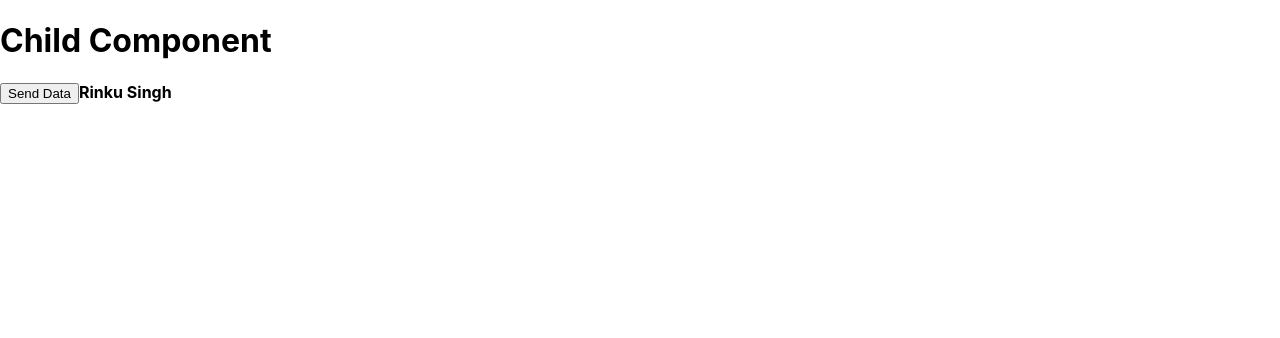
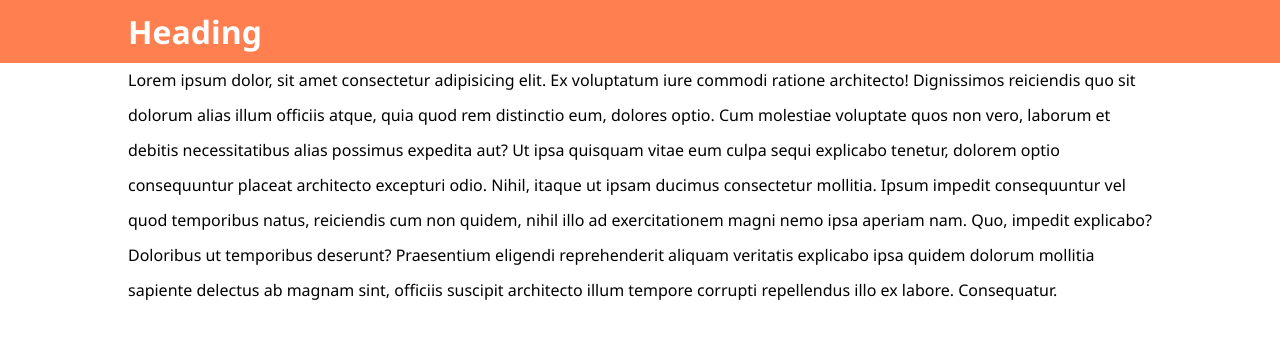
Before and after one commit to rock72427/ReactJS-Notes, a React (Create React App) app in the folder app/: page / in a window 1280 px wide. Shown: the top 338 px of the page. Built offline with nearby package versions, Linux system fonts and the light colour scheme.

Commit message:
adding css in reactjs

```diff
--- a/app/src/App.css
+++ b/app/src/App.css
@@ -1,38 +1,17 @@
-.App {
-  text-align: center;
+* {
+  margin: 0;
+  padding: 0;
+  font-family: "Segoe UI", Tahoma, Geneva, Verdana, sans-serif;
 }
-
-.App-logo {
-  height: 40vmin;
-  pointer-events: none;
+.container {
+  width: 80%;
+  margin: auto;
 }
-
-@media (prefers-reduced-motion: no-preference) {
-  .App-logo {
-    animation: App-logo-spin infinite 20s linear;
-  }
+#heading {
+  background: coral;
+  color: #fff;
+  padding: 10px 0px;
 }
-
-.App-header {
-  background-color: #282c34;
-  min-height: 100vh;
-  display: flex;
-  flex-direction: column;
-  align-items: center;
-  justify-content: center;
-  font-size: calc(10px + 2vmin);
-  color: white;
+.section {
+  line-height: 35px;
 }
-
-.App-link {
-  color: #61dafb;
-}
-
-@keyframes App-logo-spin {
-  from {
-    transform: rotate(0deg);
-  }
-  to {
-    transform: rotate(360deg);
-  }
-}
--- a/app/src/App.jsx
+++ b/app/src/App.jsx
@@ -1,14 +1,13 @@
+import React from "react";
+import "./App.css";
 import Child from "./Child";
 
-function App() {
-  const getAddress = (data) => {
-    console.log(data);
-  };
+const App = () => {
   return (
     <div>
-      <Child name="Rinku Singh" getAddress={getAddress} />
+      <Child />
     </div>
   );
-}
+};
 
 export default App;
--- a/app/src/Child.jsx
+++ b/app/src/Child.jsx
@@ -1,17 +1,31 @@
 import React from "react";
 
-function Child({ name, getAddress }) {
-  let address = "UP";
-  function handleClick() {
-    getAddress(address);
-  }
+const Child = () => {
   return (
-    <div>
-      <h1>Child Component</h1>
-      <button onClick={handleClick}>Send Data</button>
-      <b>{name}</b>
-    </div>
+    <>
+      <h1 id="heading">
+        <div className="container">Heading</div>
+      </h1>
+      <div className="container">
+        <p className="section">
+          Lorem ipsum dolor, sit amet consectetur adipisicing elit. Ex
+          voluptatum iure commodi ratione architecto! Dignissimos reiciendis quo
+          sit dolorum alias illum officiis atque, quia quod rem distinctio eum,
+          dolores optio. Cum molestiae voluptate quos non vero, laborum et
+          debitis necessitatibus alias possimus expedita aut? Ut ipsa quisquam
+          vitae eum culpa sequi explicabo tenetur, dolorem optio consequuntur
+          placeat architecto excepturi odio. Nihil, itaque ut ipsam ducimus
+          consectetur mollitia. Ipsum impedit consequuntur vel quod temporibus
+          natus, reiciendis cum non quidem, nihil illo ad exercitationem magni
+          nemo ipsa aperiam nam. Quo, impedit explicabo? Doloribus ut temporibus
+          deserunt? Praesentium eligendi reprehenderit aliquam veritatis
+          explicabo ipsa quidem dolorum mollitia sapiente delectus ab magnam
+          sint, officiis suscipit architecto illum tempore corrupti repellendus
+          illo ex labore. Consequatur.
+        </p>
+      </div>
+    </>
   );
-}
+};
 
 export default Child;
--- a/app/src/index.css
+++ /dev/null
@@ -1,13 +0,0 @@
-body {
-  margin: 0;
-  font-family: -apple-system, BlinkMacSystemFont, 'Segoe UI', 'Roboto', 'Oxygen',
-    'Ubuntu', 'Cantarell', 'Fira Sans', 'Droid Sans', 'Helvetica Neue',
-    sans-serif;
-  -webkit-font-smoothing: antialiased;
-  -moz-osx-font-smoothing: grayscale;
-}
-
-code {
-  font-family: source-code-pro, Menlo, Monaco, Consolas, 'Courier New',
-    monospace;
-}
--- a/app/src/index.js
+++ b/app/src/index.js
@@ -1,6 +1,5 @@
 import React from "react";
 import ReactDOM from "react-dom/client";
-import "./index.css";
 import App from "./App";
 
 const root = ReactDOM.createRoot(document.getElementById("root"));
```
Also changed, not shown: app/src/First.jsx (deleted, +0 -12 lines), app/src/Third.jsx (deleted, +0 -20 lines), 1 other file (tests, documents, lock files or other folders).
